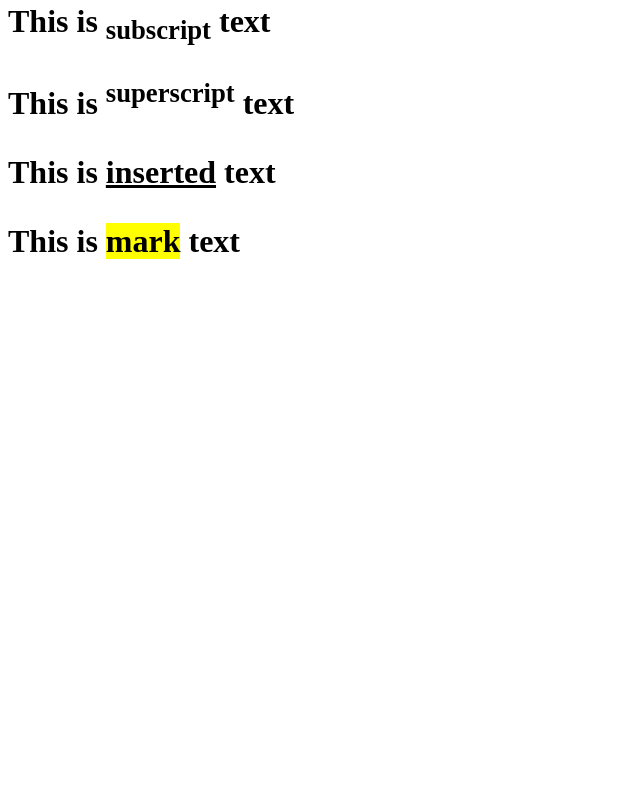
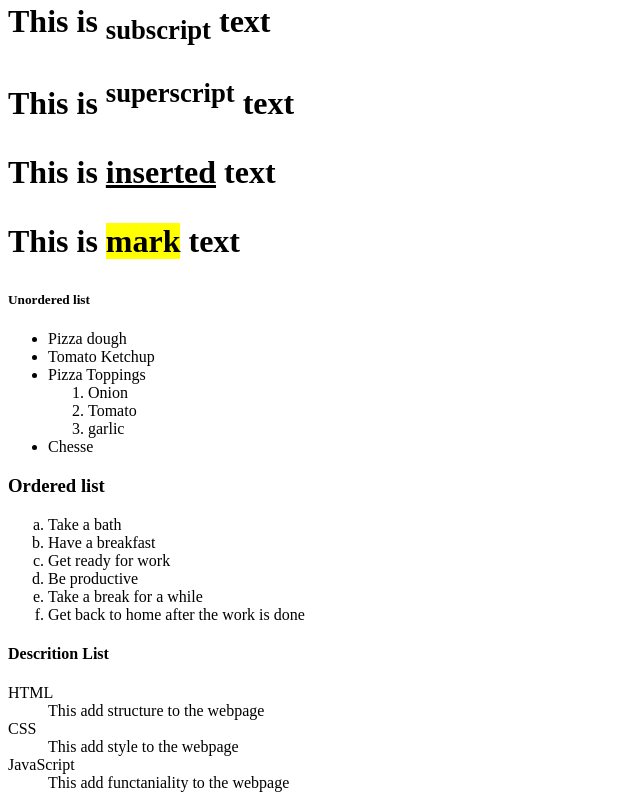
Before and after one commit to gautam-manish/Learning_HTML, a plain HTML site: page index.html in a window 1280 px wide. Shown: the part 1483-2283 px from the top of the page, without its empty margins (0-640 px from the left). Before the commit the page ends 1775 px from the top, so only its background shows below. Drawn offline with Linux system fonts and the light colour scheme.

Commit message:
Learnt about List in HTML

```diff
--- a/index.html
+++ b/index.html
@@ -58,5 +58,35 @@
     <p>This is <ins>inserted</ins> text</p>
     <p>This is <mark>mark</mark> text</p>
 </h1>
+<!-- list -->
+<h5>Unordered list</h5>
+<ul>
+    <li>Pizza dough</li>
+    <li>Tomato Ketchup</li>
+    <li>Pizza Toppings</li>
+    <ol>
+        <li>Onion</li>
+        <li>Tomato</li>
+        <li>garlic</li>
+    </ol>
+    <li>Chesse</li>
+</ul>
+<h3>Ordered list</h3>
+<ol type="a">
+    <li>Take a bath</li>
+    <li>Have a breakfast</li>
+    <li>Get ready for work</li>
+    <li>Be productive</li>
+    <li>Take a break for a while</li>
+    <li>Get back to home after the work is done</li>
+</ol>
+
+<h4>Descrition List</h4>
+<dt>HTML</dt>
+<dd>This add structure to the webpage</dd>
+<dt>CSS</dt>
+<dd>This add style to the webpage</dd>
+<dt>JavaScript</dt>
+<dd>This add functaniality to the webpage</dd>
 </body>
 </html>
```
